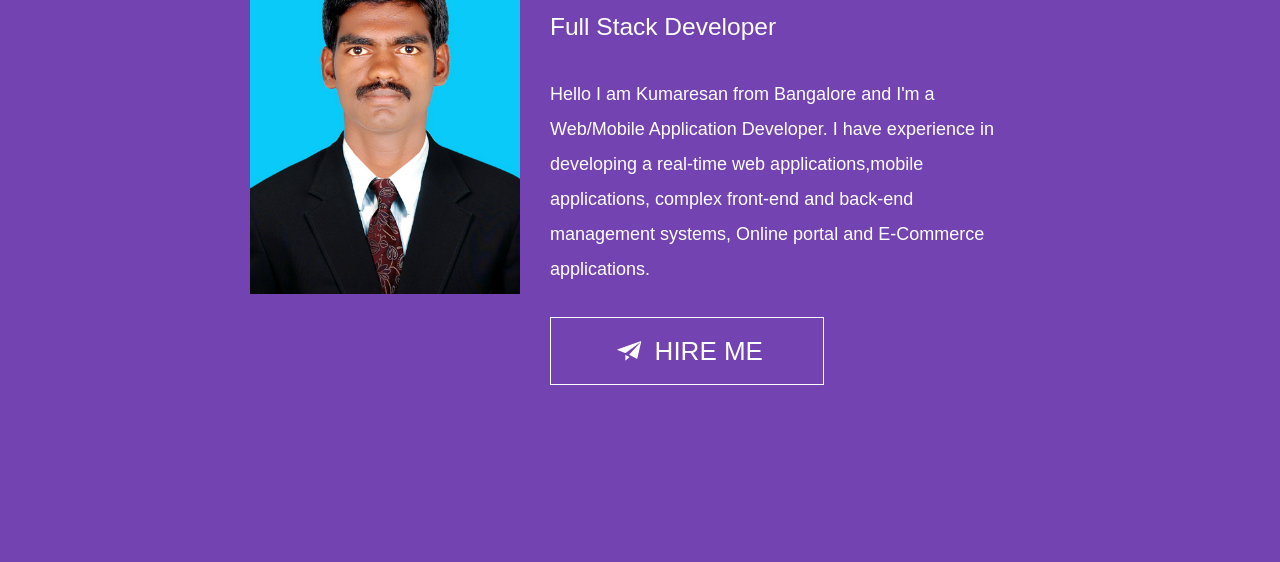
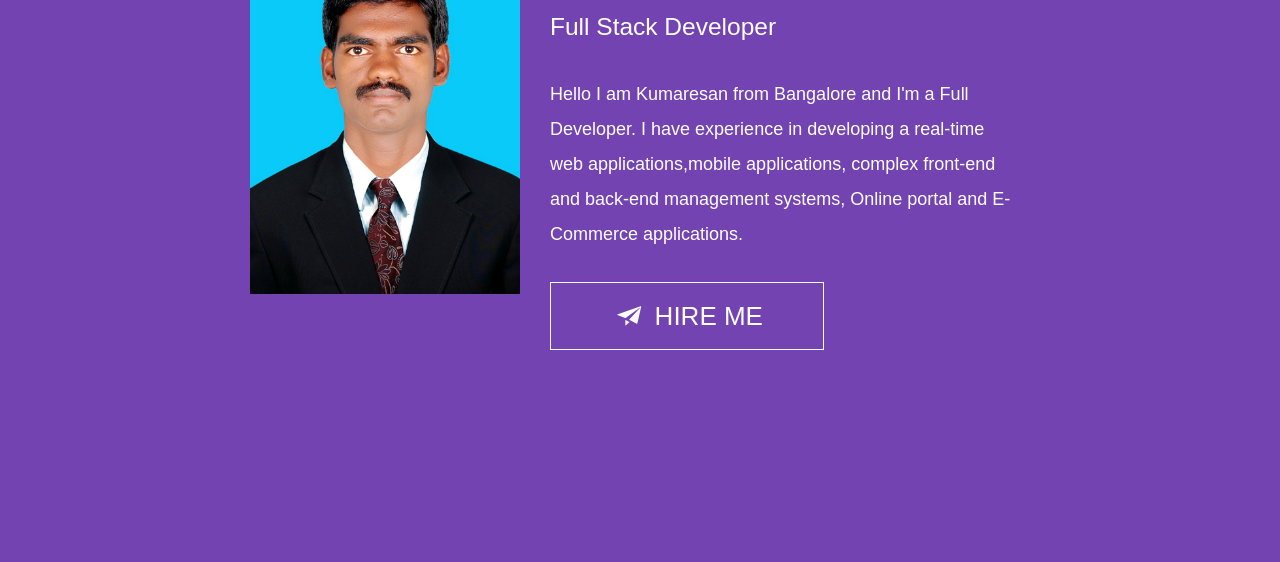
Before and after one commit to kumaresank/portfolio, a plain HTML site: page index.html in a window 1280 px wide. Shown: the part 167-729 px from the top of the page. Drawn offline with Linux system fonts and the light colour scheme; a web font is replaced by a local one.

Commit message:
changed full stack

```diff
--- a/index.html
+++ b/index.html
@@ -32,8 +32,8 @@
         <div class="span5">
             <h1>Kumaresan K</h1>
             <h3>Full Stack Developer</h3>
-            <p> Hello I am Kumaresan from Bangalore and I'm a Web/Mobile Application Developer. I have experience in developing a real-time web applications,mobile applications, complex front-end and back-end management systems, Online portal and E-Commerce
-                applications.</p>
+            <p> Hello I am Kumaresan from Bangalore and I'm a Full Developer. I have experience in developing a real-time web applications,mobile applications, complex front-end and back-end management systems, Online portal and E-Commerce applications.
+            </p>
             <a href="mailto:tkkumaresan@gmail.com" class="hire-me"><i class="icon-paper-plane"></i> Hire Me </a> </div>
     </div>
     <div class="footer">
```
